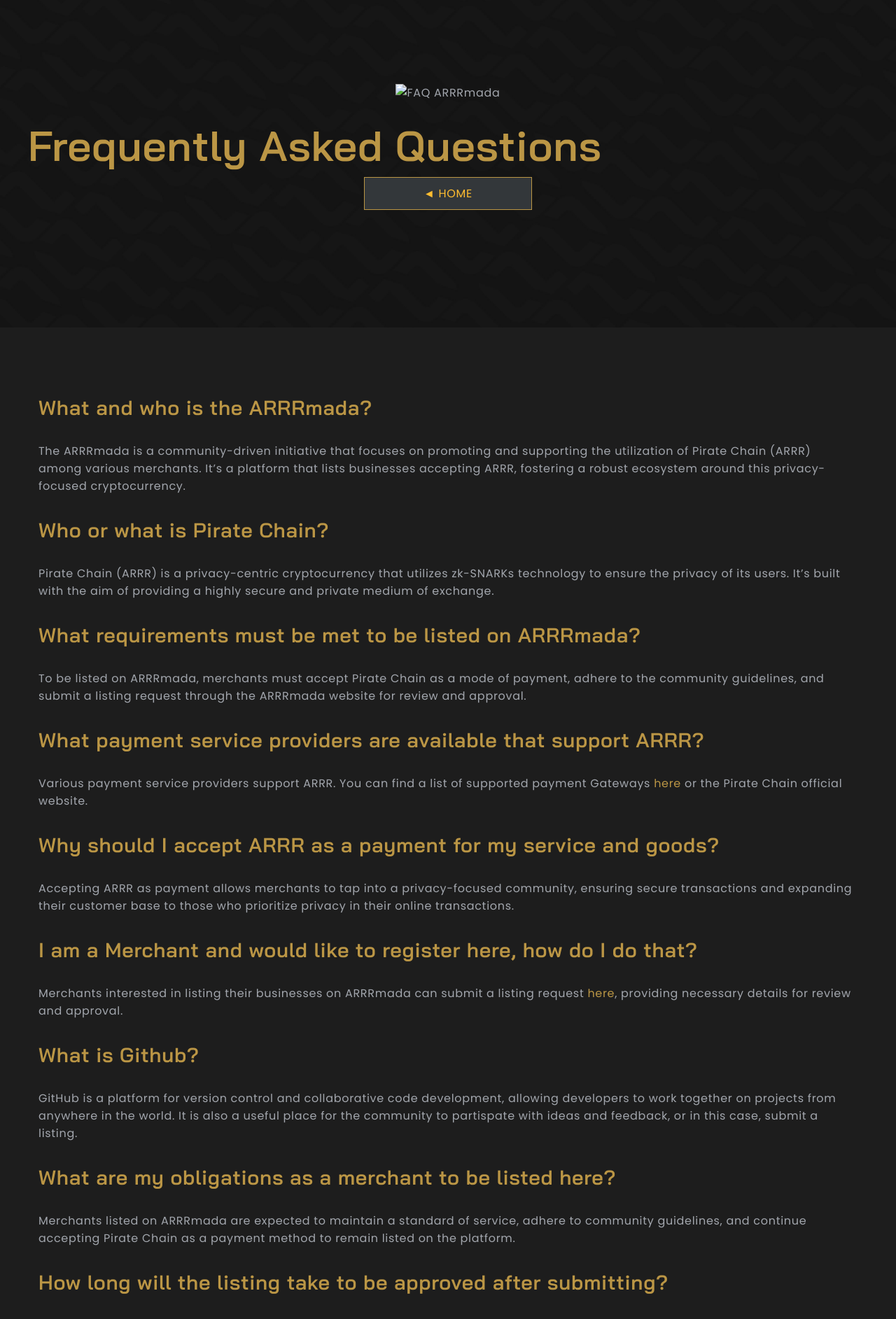
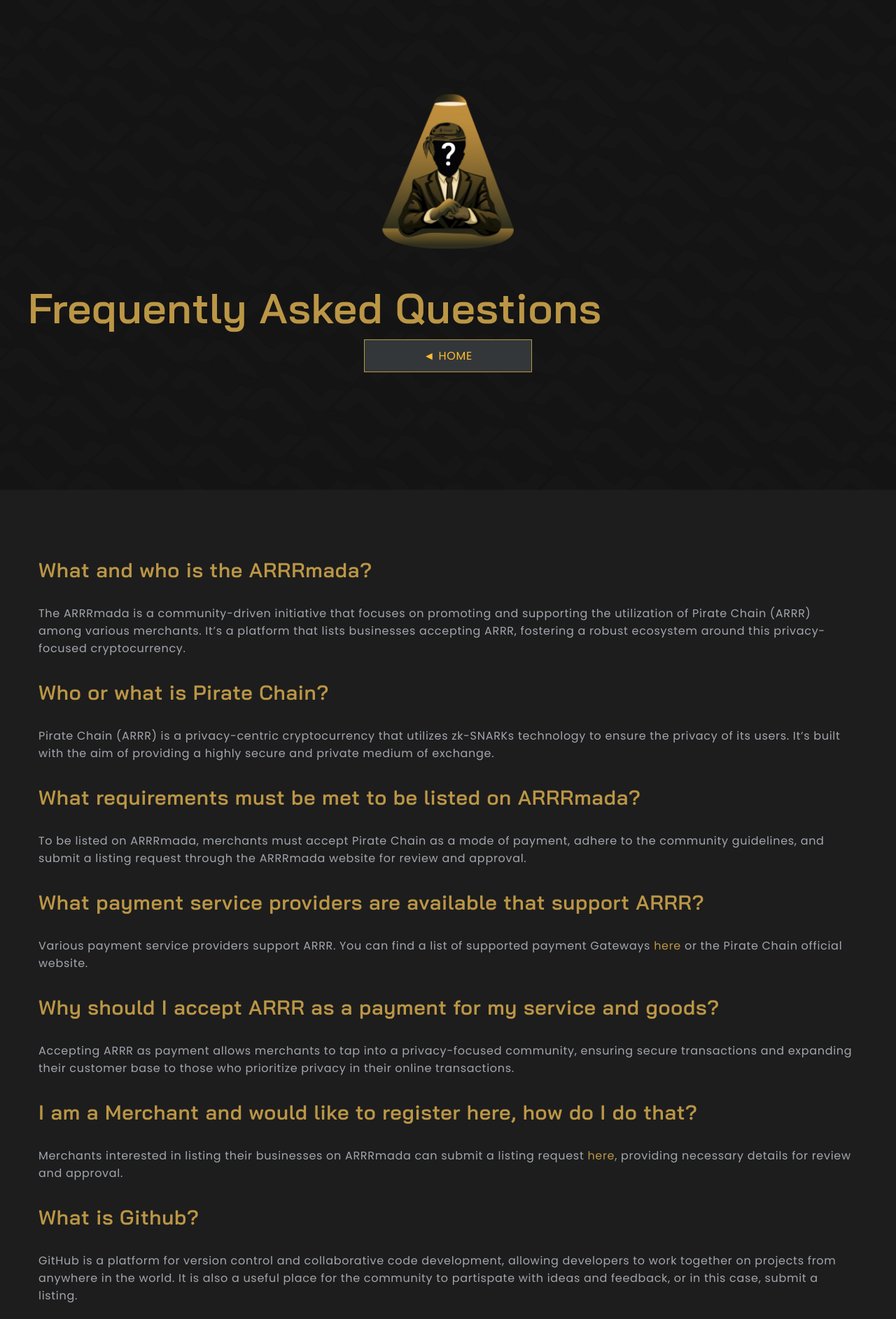
Before and after one commit to ARRRmada/ARRRmada.com, a Jekyll site: the page built from faq.html, in a window 1280 px wide. Shown: the top 1885 px of the page at 70% size. Built offline with Jekyll 4.4.1, drawn with Linux system fonts in a browser that asks for light colours.

Commit message:
Update faq.html

```diff
--- a/faq.html
+++ b/faq.html
@@ -8,7 +8,7 @@
 <section class="hero-section"
   style="background-image: url('{{ site.baseurl }}/assets/img/site/Pirate_BG_pattern_grey.jpg');">
   <div class="content">
-    <img alt="FAQ ARRRmada" class="logo" src="{{ site.baseurl }}/assets/site/piratefaq.webp"  style="max-width: 250px;margin-bottom: 20px;" />
+    <img alt="FAQ ARRRmada" class="logo" src="{{ site.baseurl }}/assets/img/site/piratefaq.webp"  style="max-width: 250px;margin-bottom: 20px;" />
     <div>
   <div class="section-wrapper">
    <h1>Frequently Asked Questions</h1>
```
